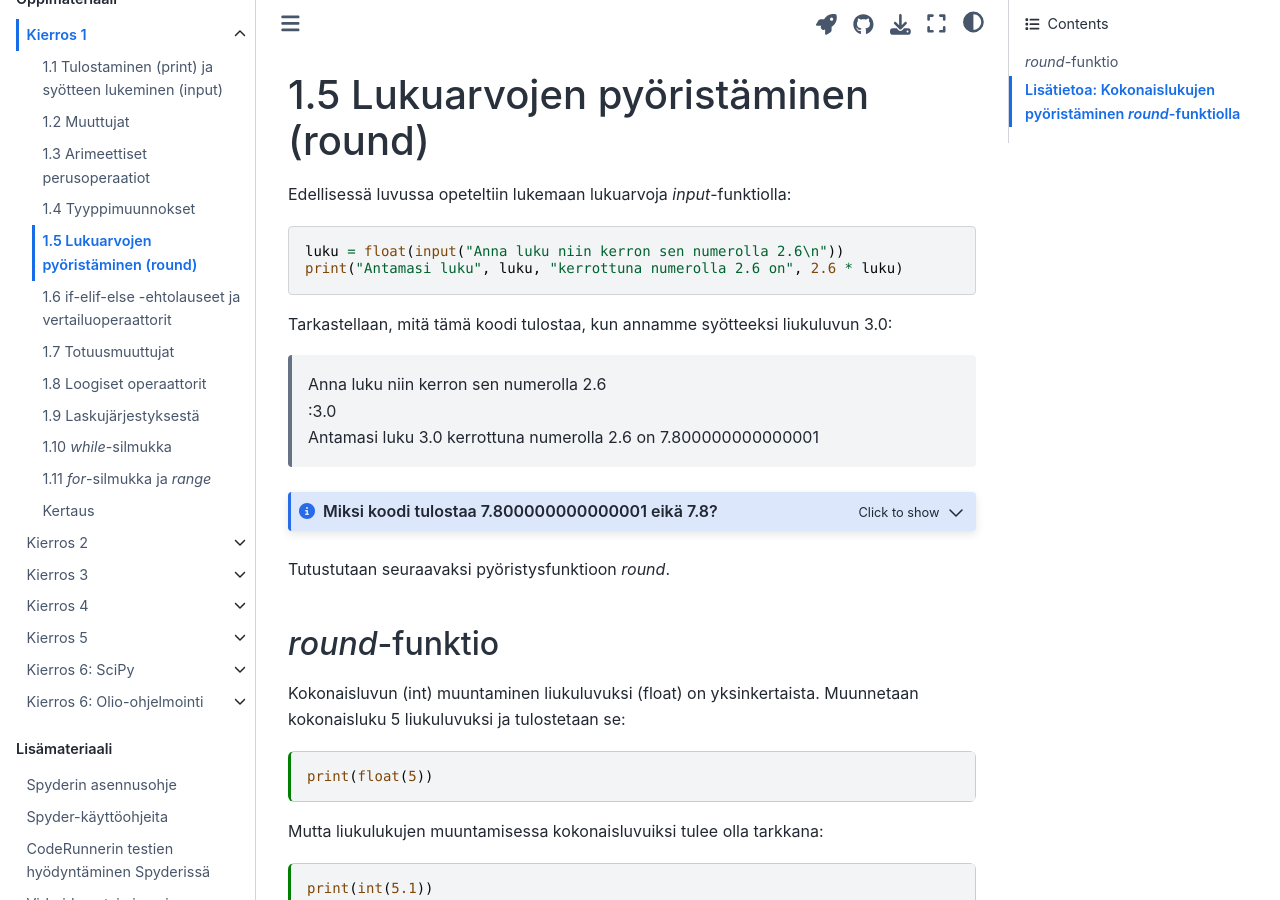
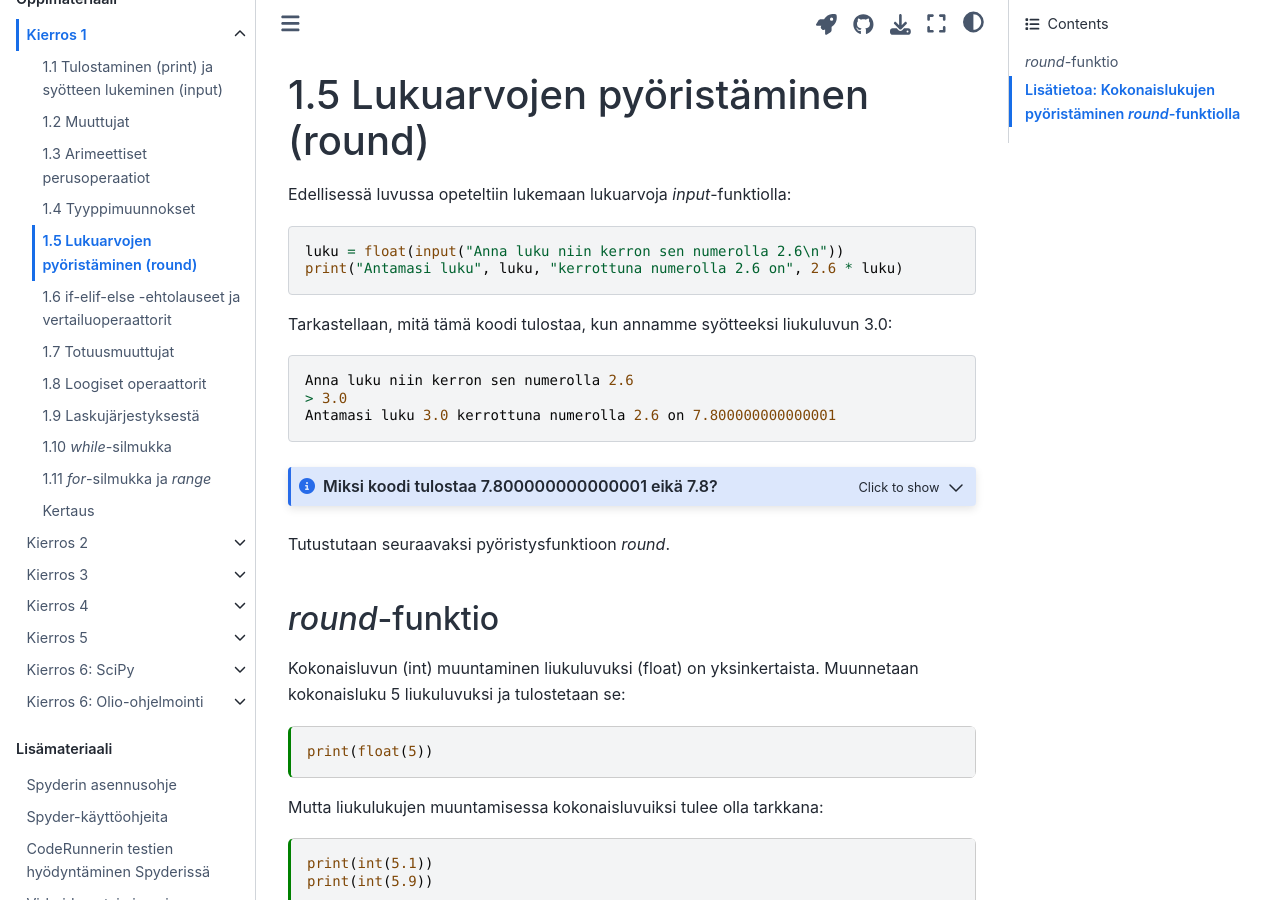
Before and after one commit to elina-ruha/CHEM-ohjelmointikurssikirja-test, a Jupyter Book: the page built from book/Kierros1/s1_5.md, in a window 1280 px wide and 900 px high. Built offline with Jupyter Book 1.0.4 settings and Sphinx 7.4.7 and the Sphinx Book theme 1.1.4, drawn with Linux system fonts in a browser that asks for light colours; comment, search, counter and statistics services are not loaded.

Commit message:
Update s1_5.md

````diff
--- a/book/Kierros1/s1_5.md
+++ b/book/Kierros1/s1_5.md
@@ -16,10 +16,11 @@ luku = float(input("Anna luku niin kerron sen numerolla 2.6\n"))
 print("Antamasi luku", luku, "kerrottuna numerolla 2.6 on", 2.6 * luku)
 ```
 Tarkastellaan, mitä tämä koodi tulostaa, kun annamme syötteeksi liukuluvun 3.0:
-> Anna luku niin kerron sen numerolla 2.6\
-> :3.0\
-> Antamasi luku 3.0 kerrottuna numerolla 2.6 on 7.800000000000001
-
+```
+Anna luku niin kerron sen numerolla 2.6
+> 3.0
+Antamasi luku 3.0 kerrottuna numerolla 2.6 on 7.800000000000001
+```
 :::{admonition} Miksi koodi tulostaa 7.800000000000001 eikä 7.8?
 :class: note dropdown
 Tämä johtuu tavasta, jolla tietokoneet käsittelevät liukulukuja (lisätietoa aiheesta kiinnostuneille
````
